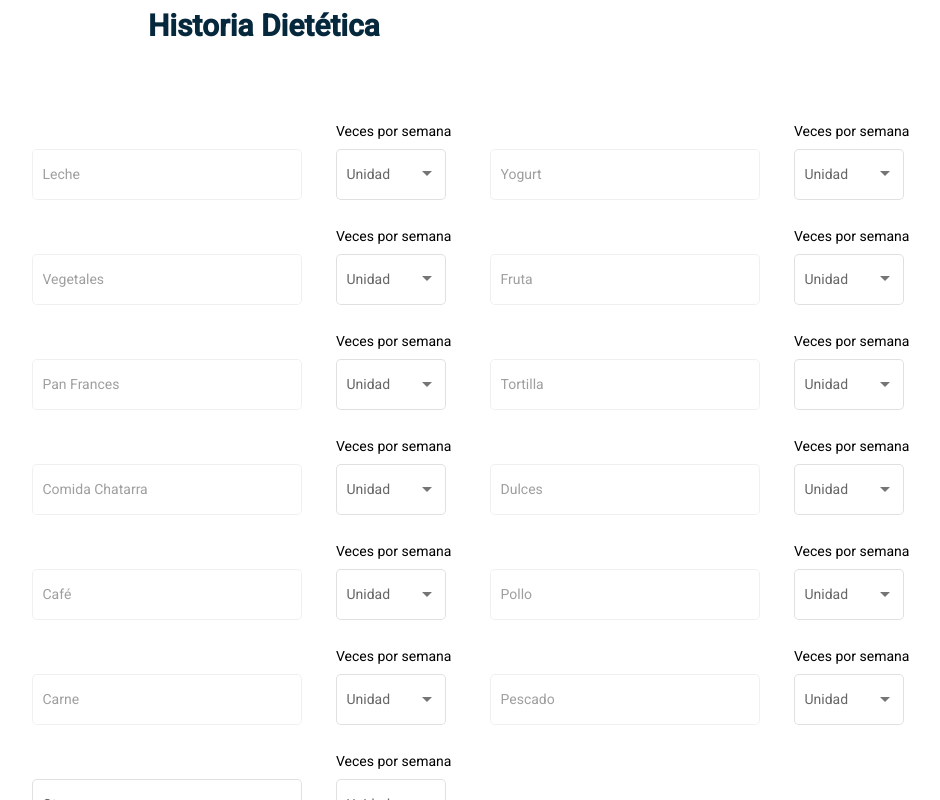
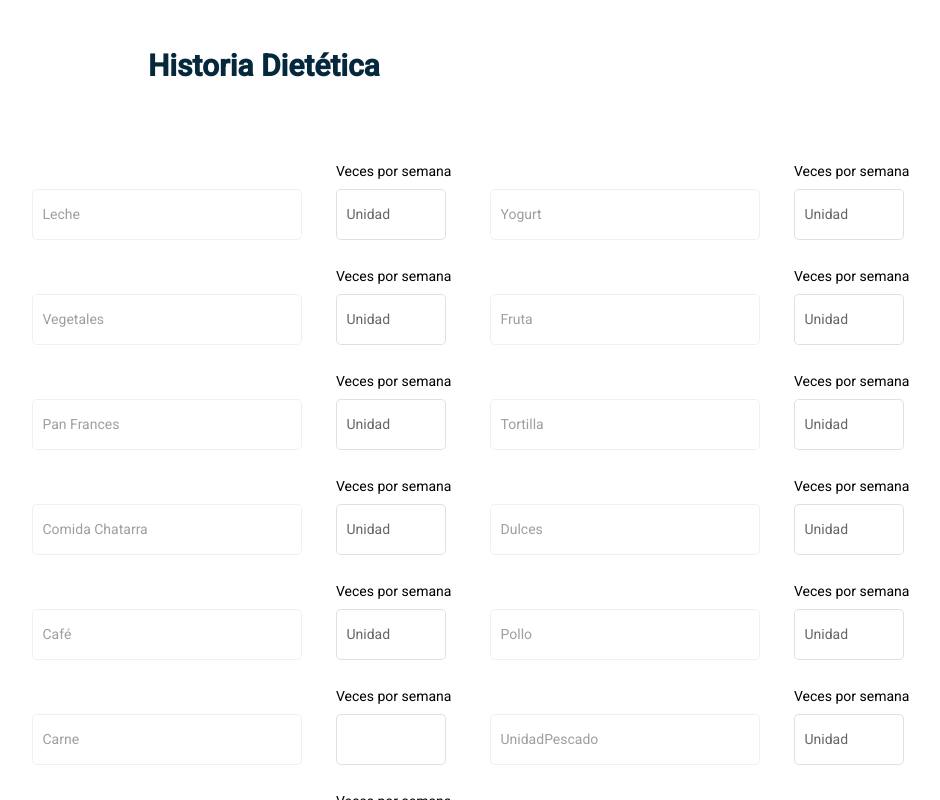
Before and after one commit to Code-Geeks-IGF115/sirt-client, an Angular app in the folder sirt-client/: page /habitosConsumo in a window 1280 px wide. Before the commit this address led to /. Shown: the whole page, without its empty margins (152-1092 px from the left). Built offline with nearby package versions, Linux system fonts and the light colour scheme.

Commit message:
✨ Componente habitos de consumo listo (template)

```diff
--- a/sirt-client/src/app/app.component.html
+++ b/sirt-client/src/app/app.component.html
@@ -1 +1 @@
-<historia-dietetica></historia-dietetica>
+<router-outlet></router-outlet>
--- a/sirt-client/src/app/app.module.ts
+++ b/sirt-client/src/app/app.module.ts
@@ -4,16 +4,17 @@ import { BrowserModule } from '@angular/platform-browser';
 import { AppRoutingModule } from './app-routing.module';
 import { AppComponent } from './app.component';
 import { BrowserAnimationsModule } from '@angular/platform-browser/animations';
-import { HistoriaDieteticaComponent } from './components/historia-dietetica/historia-dietetica.component';
 import {MatFormFieldModule} from '@angular/material/form-field';
 import { MatInputModule } from '@angular/material/input';
 import {MatButtonModule} from '@angular/material/button';
 import {MatSelectModule} from '@angular/material/select';
+import { HabitosConsumoComponent } from './components/habitos-consumo/habitos-consumo.component';
 
 @NgModule({
   declarations: [
     AppComponent,
-    HistoriaDieteticaComponent
+    HabitosConsumoComponent,
+
   ],
   imports: [
     BrowserModule,
--- a/sirt-client/src/app/components/historia-dietetica/historia-dietetica.component.html
+++ b/sirt-client/src/app/components/habitos-consumo/habitos-consumo.component.html
@@ -1,5 +1,5 @@
 <html>
-  <body>
+  <body><br><br>
     <div class="centro"><h1 class="h1-format"><b>Historia Diet&eacute;tica</b></h1></div>
     <br>
     <br>
@@ -21,9 +21,7 @@
             <td>
                 <mat-form-field appearance="outline" class="format-select">
                     <mat-label>Unidad</mat-label>
-                    <mat-select>
-                      <mat-option *ngFor="let unit of units"  [value]="unit.value">{{unit.viewValue}}</mat-option>
-                    </mat-select>
+                    <input  matInput type="number" >
                   </mat-form-field>
             </td>
             <td><mat-form-field appearance="outline">
@@ -33,9 +31,7 @@
             <td>
                 <mat-form-field appearance="outline" class="format-select">
                     <mat-label>Unidad</mat-label>
-                    <mat-select>
-                      <mat-option *ngFor="let unit of units"  [value]="unit.value">{{unit.viewValue}}</mat-option>
-                    </mat-select>
+                    <input  matInput type="number" >
                   </mat-form-field>
             </td>
         </tr>
@@ -53,9 +49,7 @@
             <td>
                 <mat-form-field appearance="outline" class="format-select">
                     <mat-label>Unidad</mat-label>
-                    <mat-select>
-                      <mat-option *ngFor="let unit of units"  [value]="unit.value">{{unit.viewValue}}</mat-option>
-                    </mat-select>
+                    <input  matInput type="number" >
                   </mat-form-field>
             </td>
             <td>
@@ -67,9 +61,7 @@
             <td>
                 <mat-form-field appearance="outline" class="format-select">
                     <mat-label>Unidad</mat-label>
-                    <mat-select>
-                      <mat-option *ngFor="let unit of units"  [value]="unit.value">{{unit.viewValue}}</mat-option>
-                    </mat-select>
+                    <input  matInput type="number" >
                   </mat-form-field>
             </td>
         </tr>
@@ -89,9 +81,7 @@
             <td>
                 <mat-form-field appearance="outline" class="format-select">
                     <mat-label>Unidad</mat-label>
-                    <mat-select>
-                      <mat-option *ngFor="let unit of units"  [value]="unit.value">{{unit.viewValue}}</mat-option>
-                    </mat-select>
+                    <input  matInput type="number" >
                   </mat-form-field>
             </td>
             <td>
@@ -103,9 +93,7 @@
             <td>
                 <mat-form-field appearance="outline" class="format-select">
                     <mat-label>Unidad</mat-label>
-                    <mat-select>
-                      <mat-option *ngFor="let unit of units"  [value]="unit.value">{{unit.viewValue}}</mat-option>
-                    </mat-select>
+                    <input  matInput type="number" >
                   </mat-form-field>
             </td>
         </tr>
@@ -125,9 +113,7 @@
             <td>
                 <mat-form-field appearance="outline" class="format-select">
                     <mat-label>Unidad</mat-label>
-                    <mat-select>
-                      <mat-option *ngFor="let unit of units"  [value]="unit.value">{{unit.viewValue}}</mat-option>
-                    </mat-select>
+                    <input  matInput type="number" >
                   </mat-form-field>
             </td>
             <td>
@@ -139,9 +125,7 @@
             <td>
                 <mat-form-field appearance="outline" class="format-select">
                     <mat-label>Unidad</mat-label>
-                    <mat-select>
-                      <mat-option *ngFor="let unit of units"  [value]="unit.value">{{unit.viewValue}}</mat-option>
-                    </mat-select>
+                    <input  matInput type="number" >
                   </mat-form-field>
             </td>
         </tr>
@@ -161,9 +145,7 @@
             <td>
                 <mat-form-field appearance="outline" class="format-select">
                     <mat-label>Unidad</mat-label>
-                    <mat-select>
-                      <mat-option *ngFor="let unit of units"  [value]="unit.value">{{unit.viewValue}}</mat-option>
-                    </mat-select>
+                    <input  matInput type="number" >
                   </mat-form-field>
             </td>
             <td>
@@ -175,9 +157,7 @@
             <td>
                 <mat-form-field appearance="outline" class="format-select">
                     <mat-label>Unidad</mat-label>
-                    <mat-select>
-                      <mat-option *ngFor="let unit of units"  [value]="unit.value">{{unit.viewValue}}</mat-option>
-                    </mat-select>
+                    <input  matInput type="number" >
                   </mat-form-field>
             </td>
         </tr>
@@ -196,14 +176,12 @@
             </td>
             <td>
                 <mat-form-field appearance="outline" class="format-select">
-                    <mat-label>Unidad</mat-label>
-                    <mat-select>
-                      <mat-option *ngFor="let unit of units"  [value]="unit.value">{{unit.viewValue}}</mat-option>
-                    </mat-select>
+                  <input  matInput type="number" >
                   </mat-form-field>
             </td>
             <td>
                 <mat-form-field appearance="outline">
+                    <mat-label>Unidad</mat-label>
                     <mat-label>Pescado</mat-label>
                     <input matInput placeholder="Pescado" disabled="true">
                   </mat-form-field>
@@ -211,9 +189,7 @@
             <td>
                 <mat-form-field appearance="outline" class="format-select">
                     <mat-label>Unidad</mat-label>
-                    <mat-select>
-                      <mat-option *ngFor="let unit of units"  [value]="unit.value">{{unit.viewValue}}</mat-option>
-                    </mat-select>
+                    <input  matInput type="number" >
                   </mat-form-field>
             </td>
         </tr>
@@ -233,9 +209,7 @@
             <td>
                 <mat-form-field appearance="outline" class="format-select">
                     <mat-label>Unidad</mat-label>
-                    <mat-select>
-                      <mat-option *ngFor="let unit of units"  [value]="unit.value">{{unit.viewValue}}</mat-option>
-                    </mat-select>
+                    <input  matInput type="number" >
                   </mat-form-field>
             </td>
             <td colspan="2"></td>
--- /dev/null
+++ b/sirt-client/src/app/components/habitos-consumo/habitos-consumo.component.ts
@@ -0,0 +1,15 @@
+import { Component, OnInit } from '@angular/core';
+
+@Component({
+  selector: 'app-habitos-consumo',
+  templateUrl: './habitos-consumo.component.html',
+  styleUrls: ['./habitos-consumo.component.css']
+})
+export class HabitosConsumoComponent implements OnInit {
+
+  constructor() { }
+
+  ngOnInit(): void {
+  }
+
+}
--- a/sirt-client/src/app/components/historia-dietetica/historia-dietetica.component.ts
+++ /dev/null
@@ -1,29 +0,0 @@
-import { Component, OnInit } from '@angular/core';
-
-interface Unit {
-  value: string;
-  viewValue: string;
-}
-
-@Component({
-  selector: 'historia-dietetica',
-  templateUrl: './historia-dietetica.component.html',
-  styleUrls: ['./historia-dietetica.component.css']
-})
-
-export class HistoriaDieteticaComponent implements OnInit {
-
-  constructor() {
-
-   }
-
-  ngOnInit(): void {
-  }
-  units: Unit[] = [
-    {value: 'uno-0', viewValue: '1'},
-    {value: 'dos-1', viewValue: '2'},
-    {value: 'tres-2', viewValue: '3'},
-    {value: 'cuatro-3', viewValue: '4'},
-  ];
-
-}
```
Also changed, not shown: sirt-client/src/app/app-routing.module.ts (+4 -5 lines), sirt-client/src/app/components/habitos-consumo/habitos-consumo.component.css (line endings or trailing spaces), 2 other files (tests, documents, lock files or other folders).
